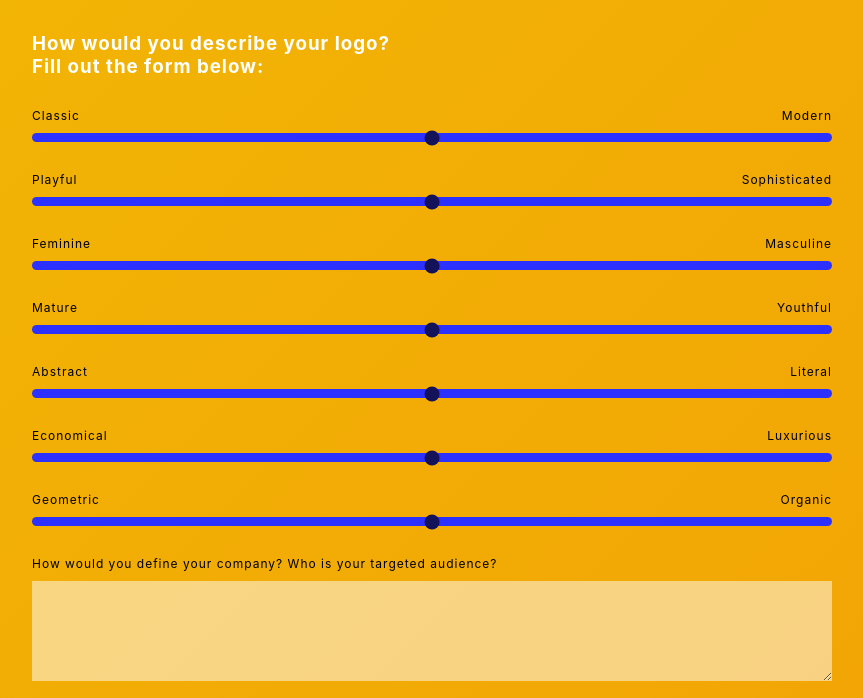
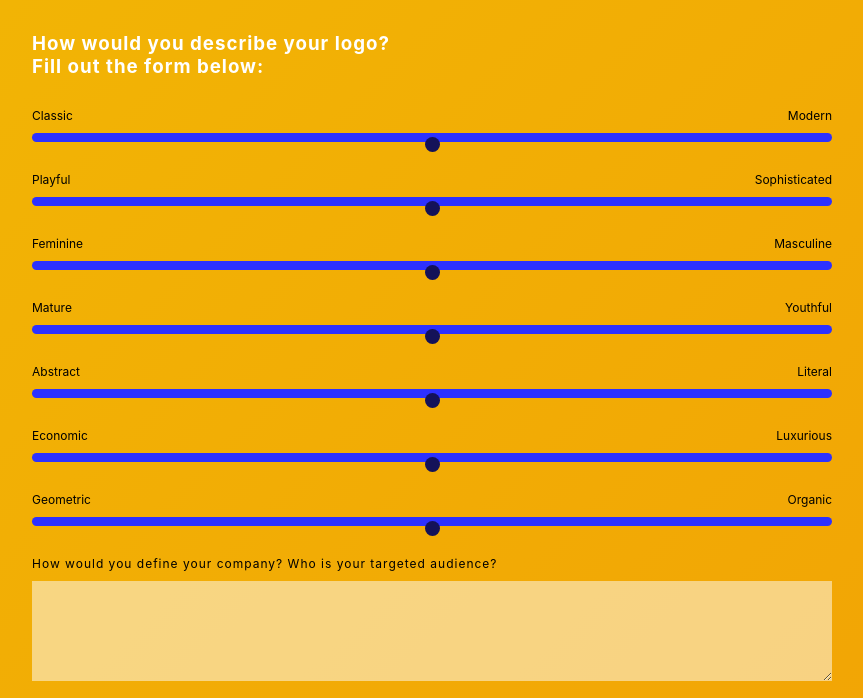
Before and after one commit to Rashiv-16/logo-design-assessment, a website: page index.html in a window 1280 px wide. Shown: the part 102-800 px from the top of the page, without its empty margins (208-1071 px from the left). Drawn offline with Linux system fonts and the light colour scheme.

Commit message:
adds actual sliders

```diff
--- a/index.css
+++ b/index.css
@@ -54,68 +54,59 @@ main > h3 {
     letter-spacing: 1px;
 }
 
-.slider-container {
-    margin-top: 30px;
-}
-
-.slider-tag-container {
-    display: flex;
-    flex-flow: row nowrap;
-    /* border: 1px solid red; */
-}
-
-.slider-tag-container > p {
-    width: 50%;
-    text-align: center;
-    font-size: 12px;
-    letter-spacing: 1px;
-}
-
-.slider-tag-container > p:first-child{
-    text-align: start;
-}
-
-.slider-tag-container > p:last-child{
-    text-align: end;
-}
-
-.slider-track {
-    /* border: 1px solid black; */
-    background-color: var(--color4);
-    width: 100%;
-    height: 9px;
-    border-radius: 50px;
-    margin-top: 10px;
-    /* box-shadow: 0 0 10px rgba(0, 0, 0, 0.9); */
-
-    position: relative;
-}
-
-.slider-thumb {
-    width: 15px;
-    height: 15px;
-    background-color: var(--color7);
-    border-radius: 50%;
-    /* box-shadow: 0 0 10px rgba(0, 0, 0, 0.9); */
-
-    position: absolute;
-    top: 50%;
-    left: 50%;
-    transform: translate(-50%,-50%);
-}
-
-.slider-thumb:hover {
-    cursor: grab;
-}
-.slider-thumb:active {
-    background-color: rgb(17, 15, 68);
-    cursor: grabbing;
-}
 
 form {
     display: flex;
     flex-flow: column nowrap;
 }
+
+  /* The slider itself */
+input[type=range] {
+    -webkit-appearance: none;
+    appearance: none;
+    margin-top: 10px;
+    width: 100%; /* Full-width */
+    height: 9px; /* Specified height */
+    background: var(--color4); /* Grey background */
+    border-radius: 50px;
+    outline: none;
+  }
+
+datalist {
+    display: flex;
+    flex-flow: row nowrap;
+    justify-content: space-between;
+    font-size: 12px;
+    margin-top: 30px;
+}
+
+  /* Mouse-over effects */
+input[type=range]:hover {
+    background-color: rgb(37, 40, 204); /* Fully shown on mouse-over */
+}
+
+  /* The slider handle (use -webkit- (Chrome, Opera, Safari, Edge) and -moz- (Firefox) to override default look) */
+input[type=range]::-webkit-slider-thumb {
+    -webkit-appearance: none; /* Override default look */
+    appearance: none;
+    width: 15px; /* Set a specific slider handle width */
+    height: 15px; /* Slider handle height */
+    border-radius: 50%;
+    border: none;
+    background: var(--color7); /* Green background */
+    cursor: pointer; /* Cursor on hover */
+}
+
+input[type=range]::-moz-range-thumb {
+    width: 15px; /* Set a specific slider handle width */
+    height: 15px; /* Slider handle height */
+    border-radius: 50%;
+    border: none;
+    background: var(--color7); /* Green background */
+    cursor: pointer; /* Cursor on hover */
+  }
+
+/*  */
 
 label, textarea {
     display: block;
@@ -179,7 +170,7 @@ input[type=text] {
     padding-right: 2px;
     background-color: rgba(255, 255, 255, 0.5);
     border: none;
-
+    transition: 0.3s background-color ease;
 }
 
 input[type=text]:focus {
--- a/index.html
+++ b/index.html
@@ -14,70 +14,42 @@
     <main>
         <h3>How would you describe your logo?</h3>
         <h3>Fill out the form below:</h3>
-        <div class="slider-container">
-            <div class="slider-tag-container">
-                <p>Classic</p>
-                <p>Modern</p>
-            </div>
-            <div class="slider-track">
-                <div class="slider-thumb"></div>
-            </div>
-        </div>
-        <div class="slider-container">
-            <div class="slider-tag-container">
-                <p>Playful</p>
-                <p>Sophisticated</p>
-            </div>
-            <div class="slider-track">
-                <div class="slider-thumb"></div>
-            </div>
-        </div>
-        <div class="slider-container">
-            <div class="slider-tag-container">
-                <p>Feminine</p>
-                <p>Masculine</p>
-            </div>
-            <div class="slider-track">
-                <div class="slider-thumb"></div>
-            </div>
-        </div>
-        <div class="slider-container">
-            <div class="slider-tag-container">
-                <p>Mature</p>
-                <p>Youthful</p>
-            </div>
-            <div class="slider-track">
-                <div class="slider-thumb"></div>
-            </div>
-        </div>
-        <div class="slider-container">
-            <div class="slider-tag-container">
-                <p>Abstract</p>
-                <p>Literal</p>
-            </div>
-            <div class="slider-track">
-                <div class="slider-thumb"></div>
-            </div>
-        </div>
-        <div class="slider-container">
-            <div class="slider-tag-container">
-                <p>Economical</p>
-                <p>Luxurious</p>
-            </div>
-            <div class="slider-track">
-                <div class="slider-thumb"></div>
-            </div>
-        </div>
-        <div class="slider-container">
-            <div class="slider-tag-container">
-                <p>Geometric</p>
-                <p>Organic</p>
-            </div>
-            <div class="slider-track">
-                <div class="slider-thumb"></div>
-            </div>
-        </div>
         <form method="POST">
+            <datalist id="tickmarks1">
+                <option value="0" label="Classic"></option>
+                <option value="10" label="Modern"></option>
+            </datalist>
+            <input type="range" name="classic-modern" id="classic-modern" min="0" max="10" step="0.01" list="tickmarks1">
+            <datalist id="tickmarks2">
+                <option value="0" label="Playful"></option>
+                <option value="10" label="Sophisticated"></option>
+            </datalist>
+            <input type="range" name="playful-sophisticated" id="playful-sophisticated" min="0" max="10" step="0.01" list="tickmarks2">
+            <datalist id="tickmarks3">
+                <option value="0" label="Feminine"></option>
+                <option value="10" label="Masculine"></option>
+            </datalist>
+            <input type="range" name="feminine-masculine" id="feminine-masculine" min="0" max="10" step="0.01" list="tickmarks3">
+            <datalist id="tickmarks4">
+                <option value="0" label="Mature"></option>
+                <option value="10" label="Youthful"></option>
+            </datalist>
+            <input type="range" name="mature-youthful" id="mature-youthful" min="0" max="10" step="0.01" list="tickmarks4">
+            <datalist id="tickmarks5">
+                <option value="0" label="Abstract"></option>
+                <option value="10" label="Literal"></option>
+            </datalist>
+            <input type="range" name="abstract-literal" id="abstract-literal" min="0" max="10" step="0.01" list="tickmarks5">
+            <datalist id="tickmarks6">
+                <option value="0" label="Economic"></option>
+                <option value="10" label="Luxurious"></option>
+            </datalist>
+            <input type="range" name="economic-luxurious" id="economic-luxurious" min="0" max="10" step="0.01" list="tickmarks6">
+            <datalist id="tickmarks7">
+                <option value="0" label="Geometric"></option>
+                <option value="10" label="Organic"></option>
+            </datalist>
+            <input type="range" name="geometric-organic" id="geometric-organic" min="0" max="10" step="0.01" list="tickmarks7">
             <label for="define">How would you define your company? Who is your targeted audience?</label>
             <textarea name="define" id="define" ></textarea>
             <label for="brief">Tell us about your company's history and it's goals.</label>
--- a/index.js
+++ b/index.js
@@ -1,5 +1,54 @@
 const form = document.querySelector('form')
+const sliderTracks = document.querySelectorAll('.slider-track')
+const sliderThumbs = document.querySelectorAll('.slider-thumb')
 
 form.addEventListener('submit', (e) => {
     e.preventDefault()
 })
+
+let mouse = {
+    x: undefined,
+    y: undefined
+}
+
+let sliderTrackHandler = (e) => {
+    mouse.x = e.layerX
+    // let rawData = getComputedStyle(e.target, 'width')
+    // let data = Number(rawData.width.slice(0, -2))
+    // let posPercent = Math.round((mouse.x/data) * 100);
+    // console.log(e.target.className)
+
+    // e.currentTarget.addEventListener('click', (eve) => {
+    //     eve.currentTarget.children[0].style.left = `${posPercent}%`
+    //     console.log(eve.currentTarget)
+    // })
+    // if(e.target.className === 'slider-thumb') {
+    //     e.target.style.left = `${posPercent}%`
+    // }
+    // console.log(e.currentTarget.children[0])
+}
+
+sliderTracks.forEach((sliderTrack) => {
+    sliderTrack.addEventListener('mousemove', sliderTrackHandler)
+})
+
+let sliderTrackClickHandler = (e) => {
+    let rawData = getComputedStyle(e.currentTarget, 'width')
+    let data = Number(rawData.width.slice(0, -2))
+    let posPercent = Math.round((mouse.x/data) * 100);
+    e.currentTarget.children[0].style.left = `${posPercent}%`
+}
+
+sliderTracks.forEach((sliderTrack) => {
+    sliderTrack.addEventListener('click', sliderTrackClickHandler)
+})
+
+sliderThumbs.forEach((sliderThumb) => {
+    sliderThumb.addEventListener('dragstart', (e) => {
+        console.log(1)
+        let rawData = getComputedStyle(e.currentTarget, 'width')
+        let data = Number(rawData.width.slice(0, -2))
+        let posPercent = Math.round((mouse.x/data) * 100);
+        e.target.style.left = `${posPercent}%`
+    })
+})
```
